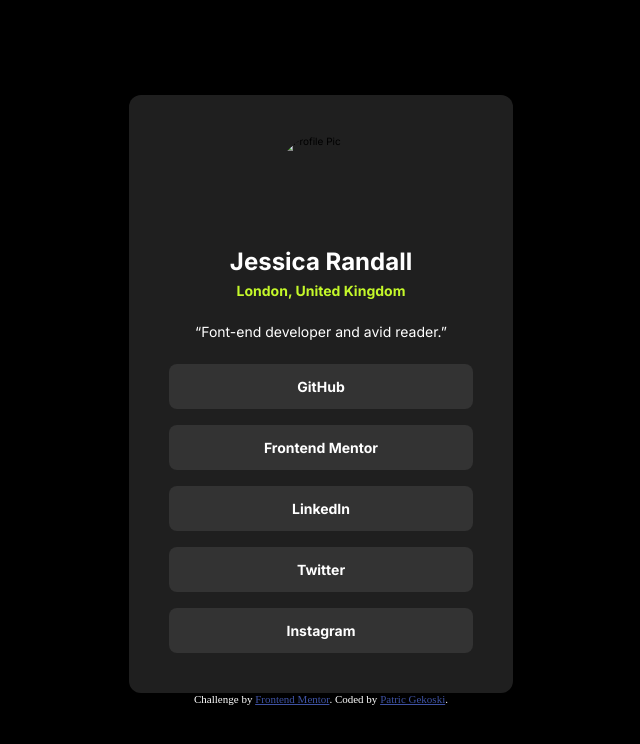
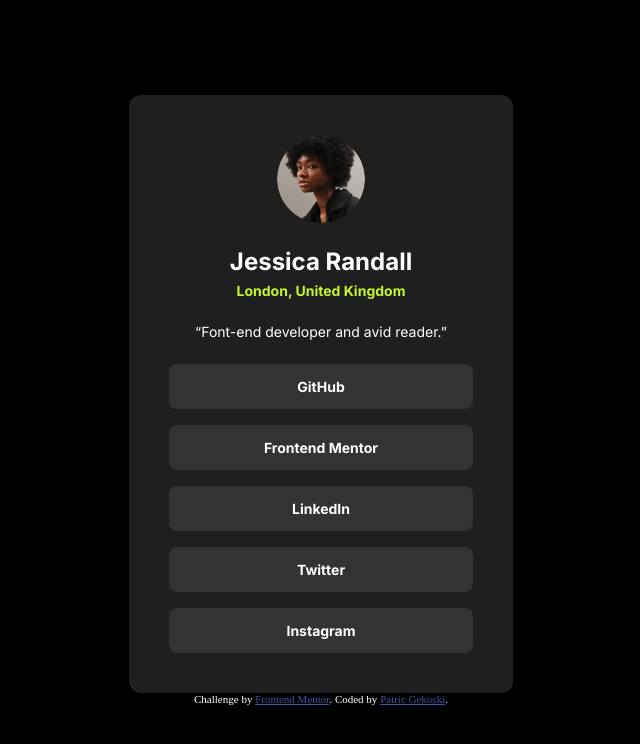
Before and after one commit to Pat-Gekoski/Social-Links-Profile, a website: page index.html in a window 1280 px wide. Shown: the whole page, without its empty margins (319-959 px from the left). Drawn offline with Linux system fonts and the light colour scheme; the site is published under a folder, as on GitHub Pages, so addresses that start at the root find nothing.

Commit message:
use relative url for image

```diff
--- a/index.html
+++ b/index.html
@@ -35,7 +35,7 @@
     <main>
       <div class="card">
         <img
-          src="/img/profile-pic.png"
+          src="./img/profile-pic.png"
           alt="Profile Pic"
           class="card__avatar"
         />
```
